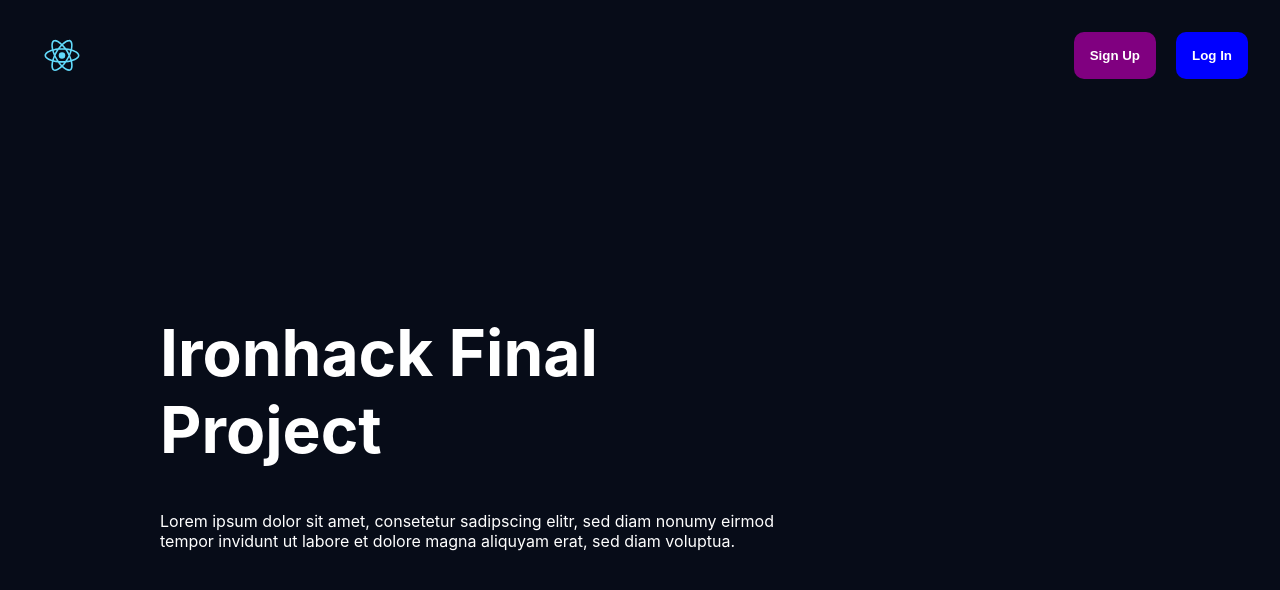
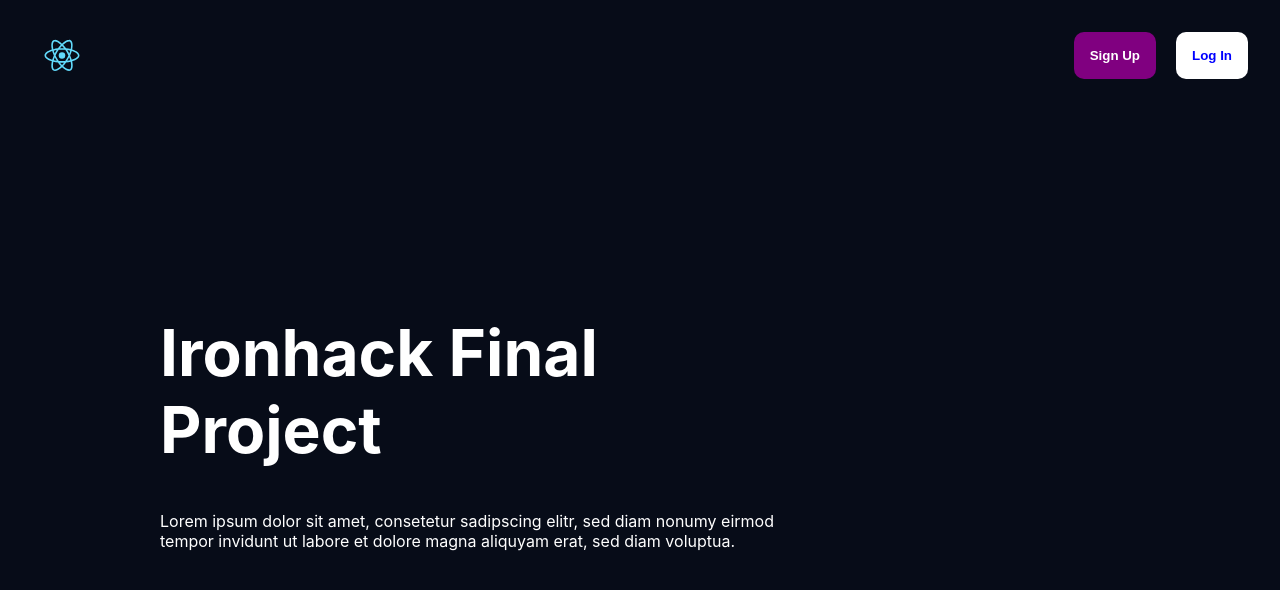
Before and after one commit to alex-fmks/ihack-final-project, a React (Create React App) app in the folder client/: page / in a window 1280 px wide. Shown: the top 590 px of the page. Built offline with nearby package versions, Linux system fonts and the light colour scheme.

Commit message:
install bootstrap

```diff
--- a/client/src/components/Navbar/Navbar.css
+++ b/client/src/components/Navbar/Navbar.css
@@ -23,8 +23,8 @@
   padding: 1rem;
   border-style: none;
   border-radius: 10px;
-  background-color: blue;
-  color: #ffffff;
+  background-color: #ffffff;
+  color: blue;
   font-weight: bold;
   cursor: pointer;
 }
--- a/package.json
+++ b/package.json
@@ -8,6 +8,7 @@
   },
   "dependencies": {
     "bcryptjs": "^2.4.3",
+    "bootstrap": "^5.2.0",
     "cookie-parser": "^1.4.6",
     "cors": "^2.8.5",
     "dotenv": "^16.0.1",
@@ -15,7 +16,8 @@
     "express-jwt": "^7.7.5",
     "jsonwebtoken": "^8.5.1",
     "mongoose": "^6.4.5",
-    "morgan": "^1.10.0"
+    "morgan": "^1.10.0",
+    "react-bootstrap": "^2.4.0"
   },
   "devDependencies": {
     "nodemon": "^2.0.19"
```
Also changed, not shown: 1 other file (tests, documents, lock files or other folders).
